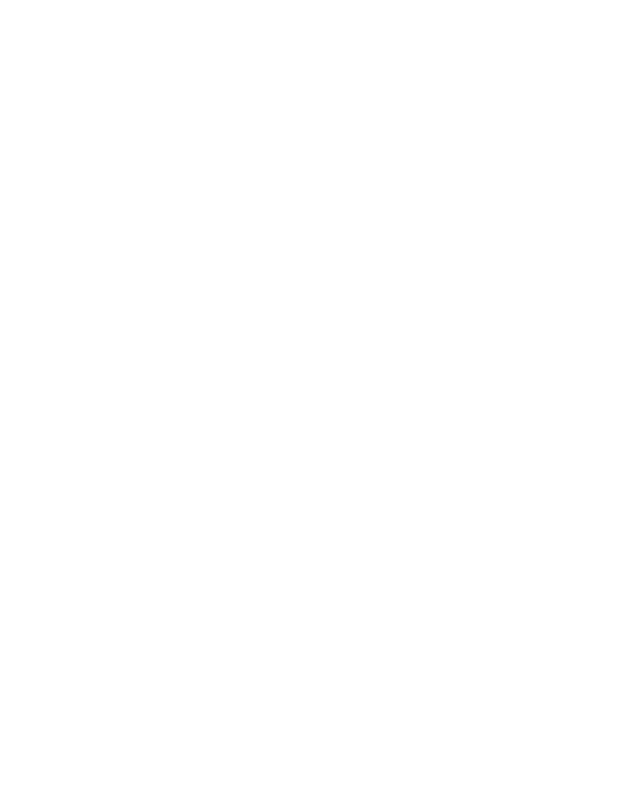
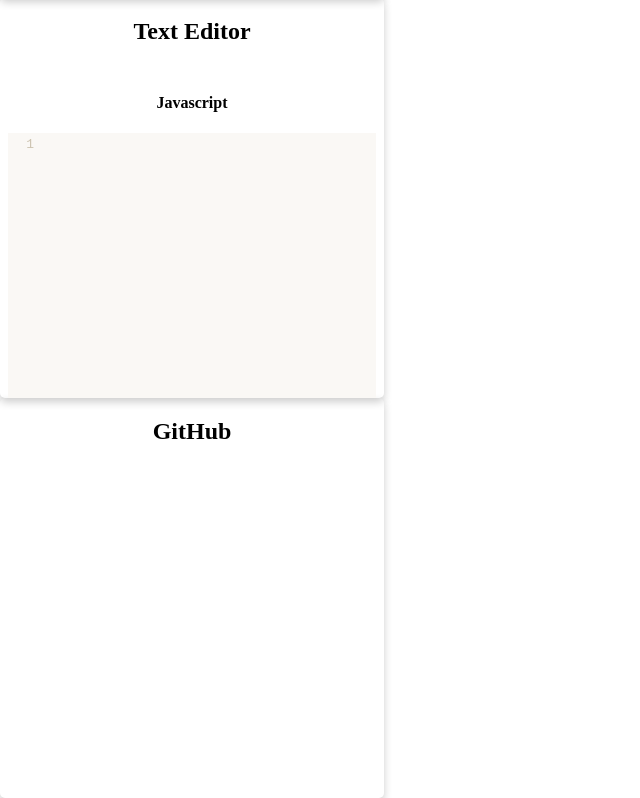
Before and after one commit to mgtz505/dev_dashboard, a React (Create React App) app: page / in a window 1280 px wide. Shown: the part 1749-2547 px from the top of the page, without its empty margins (0-640 px from the left). Before the commit the page ends 1314 px from the top, so only its background shows below. Built offline with nearby package versions, Linux system fonts and the light colour scheme; no server answers.

Commit message:
Ready to begin Building Out GH component. Building API Call

```diff
--- a/src/App.css
+++ b/src/App.css
@@ -1,5 +1,6 @@
 .App {
   text-align: center;
+
 }
 
 .widgit {
--- /dev/null
+++ b/src/components/GitHub.js
@@ -0,0 +1,12 @@
+import React from 'react';
+import axios from "axios";
+
+const GitHub = () => {
+    return (
+        <div className="widgit">
+            <h2>GitHub</h2>
+        </div>
+    );
+};
+
+export default GitHub;
--- a/src/components/HQ.js
+++ b/src/components/HQ.js
@@ -1,10 +1,11 @@
 import React from 'react';
+import "../styles/hq.css";
 import News from "./News";
 import Pomodoro from "./Pomodoro";
 import List from "./List";
 import Motivation from "./Motivation";
 import Editor from "./Editor";
-
+import Github from "./GitHub";
 
 
 const HQ = () => {
@@ -16,6 +17,7 @@
             <List />
             <Motivation />
             <Editor />
+            <Github />
 
 
         </div>
--- a/src/components/Motivation.js
+++ b/src/components/Motivation.js
@@ -12,7 +12,9 @@
 const handleRequest = useCallback(() => {
     setPhoto();
     getPhoto();
+    setTimeout(() => {
     getQuote();
+    }, 500)
 }, [])
 
 const getPhoto = () => {
--- /dev/null
+++ b/src/styles/hq.css
@@ -0,0 +1,4 @@
+.widgit-grid {
+    display: grid;
+
+}
```
